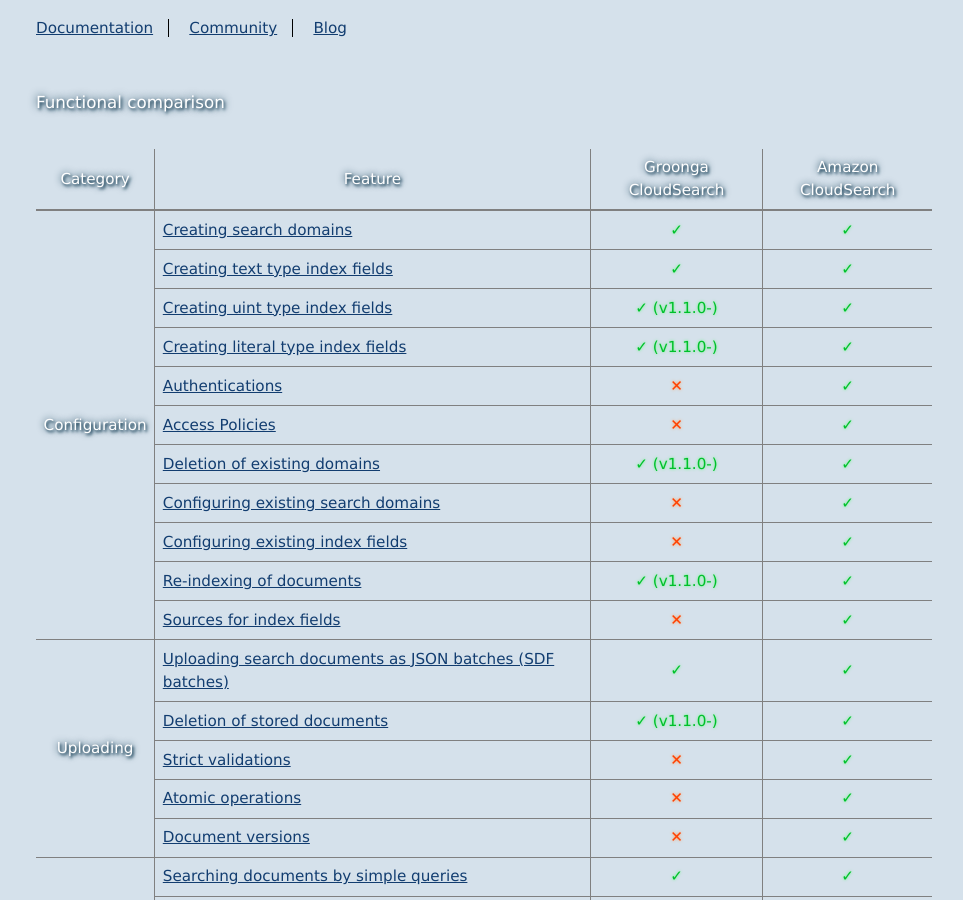
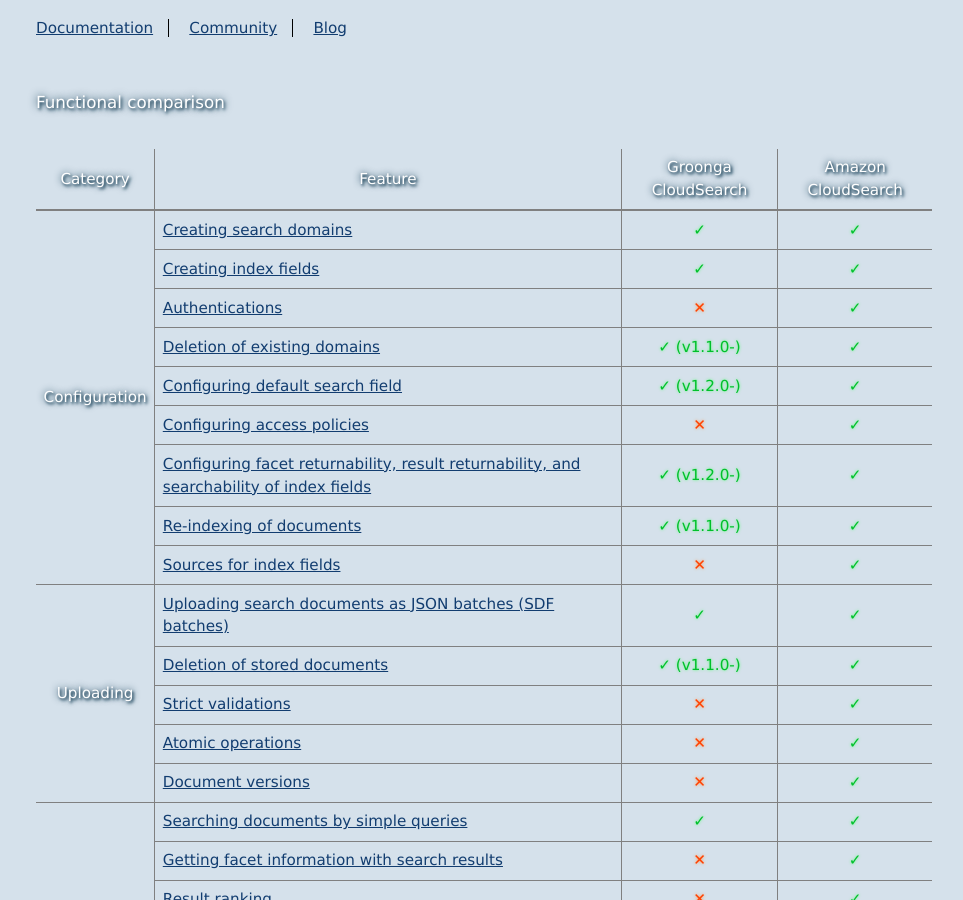
Before and after one commit to groonga/gcs.groonga.org, a Jekyll site: the page built from index.md, in a window 1280 px wide and 900 px high, scrolled down 370 px. Shown: the whole window, without its empty margins (156-1119 px from the left). Built offline with Jekyll 4.4.1, drawn with Linux system fonts in a browser that asks for light colours; comment, search, counter and statistics services are not loaded.

Commit message:
Update functional comparison table for 1.2.0

```diff
--- a/index.md
+++ b/index.md
@@ -33,6 +33,8 @@
 ## Functional comparison {#functional-comparison}
 
 {% assign ok = '<td class="functional-ok">&#x2713;</td>' %}
+{% assign ok_with = '<td class="functional-ok">&#x2713;' %}
+{% assign end = '</td>' %}
 {% assign ng = '<td class="functional-ng">&#x2715;</td>' %}
 
 <table id="functional-comparison-table">
@@ -53,18 +55,8 @@
     {{ ok }}
   </tr>
   <tr>
-    <td><a href="http://docs.amazonwebservices.com/cloudsearch/latest/developerguide/configureindexfields.html">Creating text type index fields</a></td>
+    <td><a href="http://docs.amazonwebservices.com/cloudsearch/latest/developerguide/configureindexfields.html">Creating index fields</a></td>
     {{ ok }}
-    {{ ok }}
-  </tr>
-  <tr>
-    <td><a href="http://docs.amazonwebservices.com/cloudsearch/latest/developerguide/configureindexfields.html">Creating uint type index fields</a></td>
-    <td class="functional-ok">&#x2713; (v1.1.0-)</td>
-    {{ ok }}
-  </tr>
-  <tr>
-    <td><a href="http://docs.amazonwebservices.com/cloudsearch/latest/developerguide/configureindexfields.html">Creating literal type index fields</a></td>
-    <td class="functional-ok">&#x2713; (v1.1.0-)</td>
     {{ ok }}
   </tr>
   <tr>
@@ -73,28 +65,28 @@
     {{ ok }}
   </tr>
   <tr>
-    <td><a href="http://docs.amazonwebservices.com/cloudsearch/latest/developerguide/API_UpdateServiceAccessPolicies.html">Access Policies</a></td>
+    <td><a href="http://docs.amazonwebservices.com/cloudsearch/latest/developerguide/deletedomain.html">Deletion of existing domains</a></td>
+    {{ ok_with }} (v1.1.0-){{ end }}
+    {{ ok }}
+  </tr>
+  <tr>
+    <td><a href="http://docs.amazonwebservices.com/cloudsearch/latest/developerguide/API_UpdateDefaultSearchField.html">Configuring default search field</a></td>
+    {{ ok_with }} (v1.2.0-){{ end }}
+    {{ ok }}
+  </tr>
+  <tr>
+    <td><a href="http://docs.amazonwebservices.com/cloudsearch/latest/developerguide/API_UpdateServiceAccessPolicies.html">Configuring access policies</a></td>
     {{ ng }}
     {{ ok }}
   </tr>
   <tr>
-    <td><a href="http://docs.amazonwebservices.com/cloudsearch/latest/developerguide/deletedomain.html">Deletion of existing domains</a></td>
-    <td class="functional-ok">&#x2713; (v1.1.0-)</td>
-    {{ ok }}
-  </tr>
-  <tr>
-    <td><a href="http://docs.amazonwebservices.com/cloudsearch/latest/developerguide/configureaccess.html">Configuring existing search domains</a></td>
-    {{ ng }}
-    {{ ok }}
-  </tr>
-  <tr>
-    <td><a href="http://docs.amazonwebservices.com/cloudsearch/latest/developerguide/configureindexfields.html">Configuring existing index fields</a></td>
-    {{ ng }}
+    <td><a href="http://docs.amazonwebservices.com/cloudsearch/latest/developerguide/configureindexfields.html">Configuring facet returnability, result returnability, and searchability of index fields</a></td>
+    {{ ok_with }} (v1.2.0-){{ end }}
     {{ ok }}
   </tr>
   <tr>
     <td><a href="http://docs.amazonwebservices.com/cloudsearch/latest/developerguide/indexing.html">Re-indexing of documents</a></td>
-    <td class="functional-ok">&#x2713; (v1.1.0-)</td>
+    {{ ok_with }} (v1.1.0-){{ end }}
     {{ ok }}
   </tr>
   <tr>
@@ -113,7 +105,7 @@
   </tr>
   <tr>
     <td><a href="http://docs.amazonwebservices.com/cloudsearch/latest/developerguide/deldocs.html">Deletion of stored documents</a></td>
-    <td class="functional-ok">&#x2713; (v1.1.0-)</td>
+    {{ ok_with }} (v1.1.0-){{ end }}
     {{ ok }}
   </tr>
   <tr>
@@ -162,7 +154,7 @@
   </tr>
   <tr>
     <td><a href="http://docs.amazonwebservices.com/cloudsearch/latest/developerguide/synonymopts.html">Synonyms</a></td>
-    <td class="functional-ok">&#x2713; (v1.1.0-)</td>
+    {{ ok_with }} (v1.1.0-){{ end }}
     {{ ok }}
   </tr>
   <tr>
```
